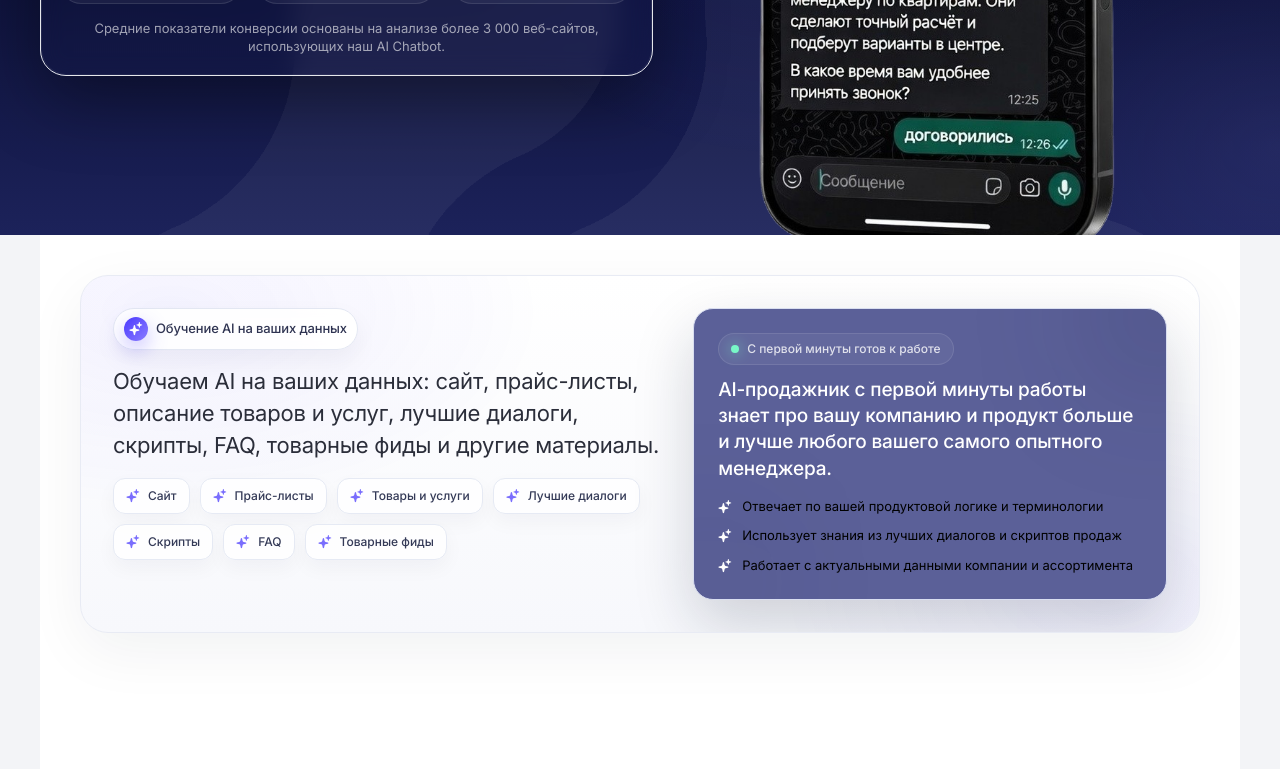
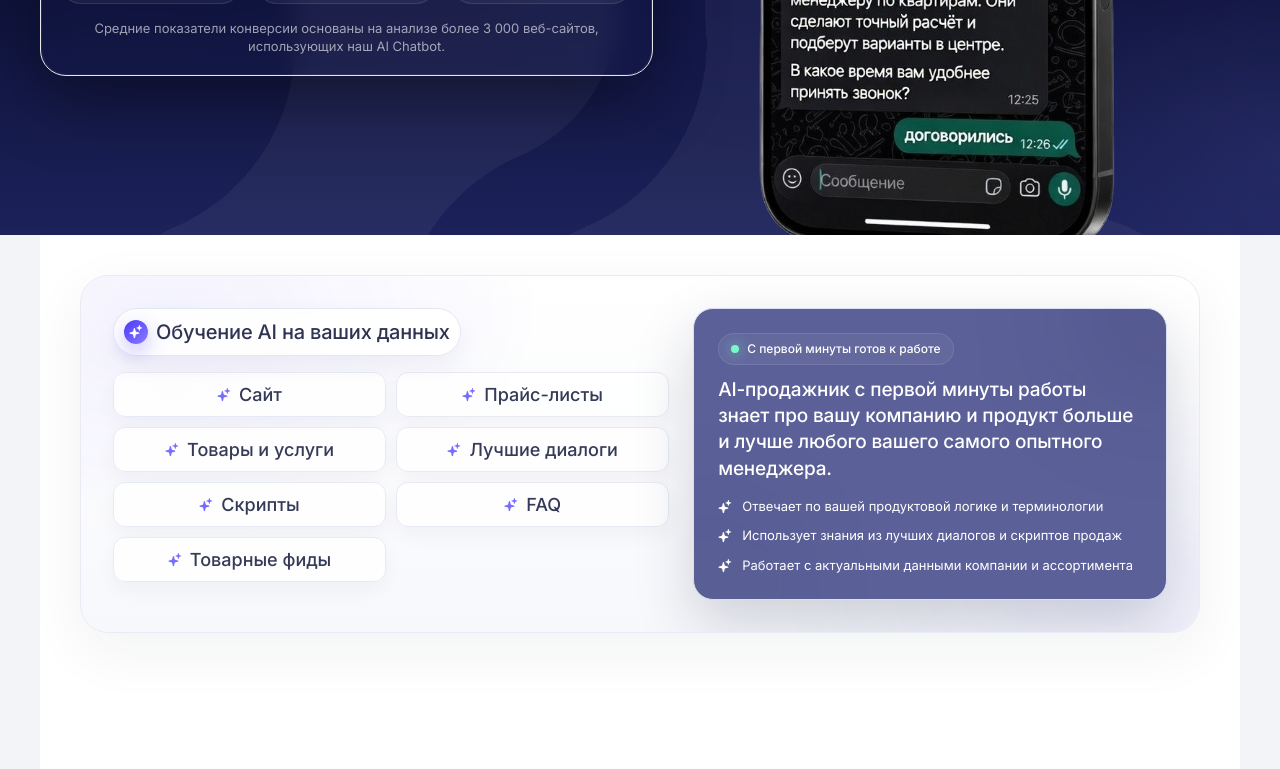
Before and after one commit to m1ke1994/ai, a Vue app: page / in a window 1280 px wide. Shown: the part 583-1352 px from the top of the page. Built offline with nearby package versions, Linux system fonts and the light colour scheme.

Commit message:
Обучение AI на ваших данных изменил

```diff
--- a/src/components/WhatSellerCan.vue
+++ b/src/components/WhatSellerCan.vue
@@ -108,6 +108,7 @@ const toggleCompare = async () => {
         <div class="relative overflow-hidden bg-white">
 
           <!-- ✅ Блок с описанием обучения AI (оставляем) -->
+<!-- ✅ Блок с описанием обучения AI (оставляем) -->
   <div class="px-4 pb-8 pt-6 sm:px-6 lg:px-10 lg:pb-12 lg:pt-10">
     <div
       class="relative overflow-hidden rounded-[20px] border border-[#E8EBF4] bg-[linear-gradient(180deg,#FFFFFF_0%,#F7F8FC_100%)] p-4 shadow-[0_18px_60px_rgba(20,27,58,0.06)] sm:rounded-[24px] sm:p-6 lg:rounded-[28px] lg:p-8"
@@ -125,6 +126,7 @@ const toggleCompare = async () => {
       <div
         class="relative grid gap-5 lg:grid-cols-[minmax(0,1.08fr)_minmax(0,0.92fr)] lg:items-start lg:gap-6"
       >
+        <!-- LEFT -->
         <div class="text-left">
           <div
             class="inline-flex items-center gap-2 rounded-full border border-[#E3E7F2] bg-white/90 px-2.5 py-2 shadow-[0_10px_24px_rgba(18,26,52,0.05)] backdrop-blur"
@@ -139,66 +141,77 @@ const toggleCompare = async () => {
                 aria-hidden="true"
               />
             </span>
-                    <span class="text-[12px] font-medium tracking-[-0.01em] text-[#2F3452] sm:text-[13px]">
+            <span class="text-[12px] font-medium tracking-[-0.01em] text-[#2F3452] sm:text-[20px]">
               Обучение AI на ваших данных
             </span>
           </div>
 
-                  <p
-                    class="mt-4 max-w-[780px] text-[16px] leading-[1.45] tracking-[-0.01em] text-[#2B2E3A] sm:text-[18px] lg:text-[22px]"
-                  >
-                    Обучаем AI на ваших данных: сайт, прайс-листы, описание товаров и услуг, лучшие диалоги,
-                    скрипты, FAQ, товарные фиды и другие материалы.
-                  </p>
-
-                  <div class="mt-4 flex flex-wrap gap-2.5">
+          <!-- ✅ Сетка: по 2 в ряд, центрируем содержимое каждой плашки -->
+          <div class="mt-4 space-y-2.5">
+            <!-- Row 1 -->
+            <div class="grid grid-cols-2 gap-2.5">
               <div
-                      class="inline-flex items-center gap-2 rounded-[12px] border border-[#E6EAF4] bg-white/85 px-3 py-2 text-[12px] font-medium text-[#343A57] shadow-[0_8px_20px_rgba(18,26,52,0.04)]"
+                class="flex w-full items-center justify-center gap-2 rounded-[12px] border border-[#E6EAF4] bg-white/85 px-3 py-2 text-[18px] font-medium text-[#343A57] shadow-[0_8px_20px_rgba(18,26,52,0.04)]"
               >
                 <img src="/vecor.svg" alt="" class="h-3.5 w-3.5" aria-hidden="true" />
                 <span>Сайт</span>
               </div>
               <div
-                      class="inline-flex items-center gap-2 rounded-[12px] border border-[#E6EAF4] bg-white/85 px-3 py-2 text-[12px] font-medium text-[#343A57] shadow-[0_8px_20px_rgba(18,26,52,0.04)]"
+                class="flex w-full items-center justify-center gap-2 rounded-[12px] border border-[#E6EAF4] bg-white/85 px-3 py-2 text-[18px] font-medium text-[#343A57] shadow-[0_8px_20px_rgba(18,26,52,0.04)]"
               >
                 <img src="/vecor.svg" alt="" class="h-3.5 w-3.5" aria-hidden="true" />
                 <span>Прайс-листы</span>
               </div>
+            </div>
+
+            <!-- Row 2 -->
+            <div class="grid grid-cols-2 gap-2.5">
               <div
-                      class="inline-flex items-center gap-2 rounded-[12px] border border-[#E6EAF4] bg-white/85 px-3 py-2 text-[12px] font-medium text-[#343A57] shadow-[0_8px_20px_rgba(18,26,52,0.04)]"
+                class="flex w-full items-center justify-center gap-2 rounded-[12px] border border-[#E6EAF4] bg-white/85 px-3 py-2 text-[18px] font-medium text-[#343A57] shadow-[0_8px_20px_rgba(18,26,52,0.04)]"
               >
                 <img src="/vecor.svg" alt="" class="h-3.5 w-3.5" aria-hidden="true" />
                 <span>Товары и услуги</span>
               </div>
               <div
-                      class="inline-flex items-center gap-2 rounded-[12px] border border-[#E6EAF4] bg-white/85 px-3 py-2 text-[12px] font-medium text-[#343A57] shadow-[0_8px_20px_rgba(18,26,52,0.04)]"
+                class="flex w-full items-center justify-center gap-2 rounded-[12px] border border-[#E6EAF4] bg-white/85 px-3 py-2 text-[18px] font-medium text-[#343A57] shadow-[0_8px_20px_rgba(18,26,52,0.04)]"
               >
                 <img src="/vecor.svg" alt="" class="h-3.5 w-3.5" aria-hidden="true" />
                 <span>Лучшие диалоги</span>
               </div>
+            </div>
+
+            <!-- Row 3 -->
+            <div class="grid grid-cols-2 gap-2.5">
               <div
-                      class="inline-flex items-center gap-2 rounded-[12px] border border-[#E6EAF4] bg-white/85 px-3 py-2 text-[12px] font-medium text-[#343A57] shadow-[0_8px_20px_rgba(18,26,52,0.04)]"
+                class="flex w-full items-center justify-center gap-2 rounded-[12px] border border-[#E6EAF4] bg-white/85 px-3 py-2 text-[18px] font-medium text-[#343A57] shadow-[0_8px_20px_rgba(18,26,52,0.04)]"
               >
                 <img src="/vecor.svg" alt="" class="h-3.5 w-3.5" aria-hidden="true" />
                 <span>Скрипты</span>
               </div>
               <div
-                      class="inline-flex items-center gap-2 rounded-[12px] border border-[#E6EAF4] bg-white/85 px-3 py-2 text-[12px] font-medium text-[#343A57] shadow-[0_8px_20px_rgba(18,26,52,0.04)]"
+                class="flex w-full items-center justify-center gap-2 rounded-[12px] border border-[#E6EAF4] bg-white/85 px-3 py-2 text-[18px] font-medium text-[#343A57] shadow-[0_8px_20px_rgba(18,26,52,0.04)]"
               >
                 <img src="/vecor.svg" alt="" class="h-3.5 w-3.5" aria-hidden="true" />
                 <span>FAQ</span>
               </div>
+            </div>
+
+            <!-- Row 4 (last: single item + пустышка для сетки) -->
+            <div class="grid grid-cols-2 gap-2.5">
               <div
-                      class="inline-flex items-center gap-2 rounded-[12px] border border-[#E6EAF4] bg-white/85 px-3 py-2 text-[12px] font-medium text-[#343A57] shadow-[0_8px_20px_rgba(18,26,52,0.04)]"
+                class="flex w-full items-center justify-center gap-2 rounded-[12px] border border-[#E6EAF4] bg-white/85 px-3 py-2 text-[18px] font-medium text-[#343A57] shadow-[0_8px_20px_rgba(18,26,52,0.04)]"
               >
                 <img src="/vecor.svg" alt="" class="h-3.5 w-3.5" aria-hidden="true" />
                 <span>Товарные фиды</span>
               </div>
+              <div aria-hidden="true"></div>
+            </div>
           </div>
         </div>
 
+        <!-- RIGHT -->
         <div
-                  class="relative overflow-hidden rounded-[18px] border border-[#D9DEF0] bg-[#5b6098] p-4 shadow-[0_24px_60px_rgba(18,26,52,0.18)] sm:rounded-[20px] sm:p-5 lg:p-6"
+          class="relative overflow-hidden rounded-[18px] border border-[#D9DEF0] bg-[#5b6098] p-4 shadow-[0_24px_60px_rgba(18,26,52,0.18)] sm:rounded-[20px] sm:p-5 lg:p-6 text-white"
         >
           <div
             class="pointer-events-none absolute -right-14 -top-14 h-32 w-32 rounded-full bg-[#171B42]/20 blur-3xl"
@@ -211,7 +224,7 @@ const toggleCompare = async () => {
 
           <div class="relative">
             <div
-                      class="inline-flex items-center gap-2 rounded-full border border-white/10 bg-white/5 px-3 py-1.5 text-[11px] font-medium text-white/80 sm:text-[12px]"
+              class="inline-flex items-center gap-2 rounded-full border border-white/10 bg-white/5 px-3 py-1.5 text-[11px] font-medium text-white sm:text-[12px]"
             >
               <span class="h-2 w-2 rounded-full bg-[#78F7C7] shadow-[0_0_14px_rgba(120,247,199,0.8)]" />
               С первой минуты готов к работе
@@ -225,36 +238,39 @@ const toggleCompare = async () => {
             </p>
 
             <div class="mt-4 grid gap-2.5 sm:gap-3">
-                      <div class="flex items-start gap-2.5 text-[12px] leading-[1.35] text-white/78 sm:text-[13px]">
+              <div class="flex items-start gap-2.5 text-[12px] leading-[1.35] text-white sm:text-[13px]">
                 <img
                   src="/vecor.svg"
                   alt=""
                   class="mt-0.5 h-3.5 w-3.5 shrink-0 brightness-[4] saturate-0"
                   aria-hidden="true"
                 />
-                        <span>Отвечает по вашей продуктовой логике и терминологии</span>
+                <span class="text-white">Отвечает по вашей продуктовой логике и терминологии</span>
               </div>
-                      <div class="flex items-start gap-2.5 text-[12px] leading-[1.35] text-white/78 sm:text-[13px]">
+
+              <div class="flex items-start gap-2.5 text-[12px] leading-[1.35] text-white sm:text-[13px]">
                 <img
                   src="/vecor.svg"
                   alt=""
                   class="mt-0.5 h-3.5 w-3.5 shrink-0 brightness-[4] saturate-0"
                   aria-hidden="true"
                 />
-                        <span>Использует знания из лучших диалогов и скриптов продаж</span>
+                <span class="text-white">Использует знания из лучших диалогов и скриптов продаж</span>
               </div>
-                      <div class="flex items-start gap-2.5 text-[12px] leading-[1.35] text-white/78 sm:text-[13px]">
+
+              <div class="flex items-start gap-2.5 text-[12px] leading-[1.35] text-white sm:text-[13px]">
                 <img
                   src="/vecor.svg"
                   alt=""
                   class="mt-0.5 h-3.5 w-3.5 shrink-0 brightness-[4] saturate-0"
                   aria-hidden="true"
                 />
-                        <span>Работает с актуальными данными компании и ассортимента</span>
+                <span class="text-white">Работает с актуальными данными компании и ассортимента</span>
               </div>
             </div>
           </div>
         </div>
+        <!-- /RIGHT -->
       </div>
     </div>
   </div>
```
Lines whose indentation alone changed are shown as unchanged.
